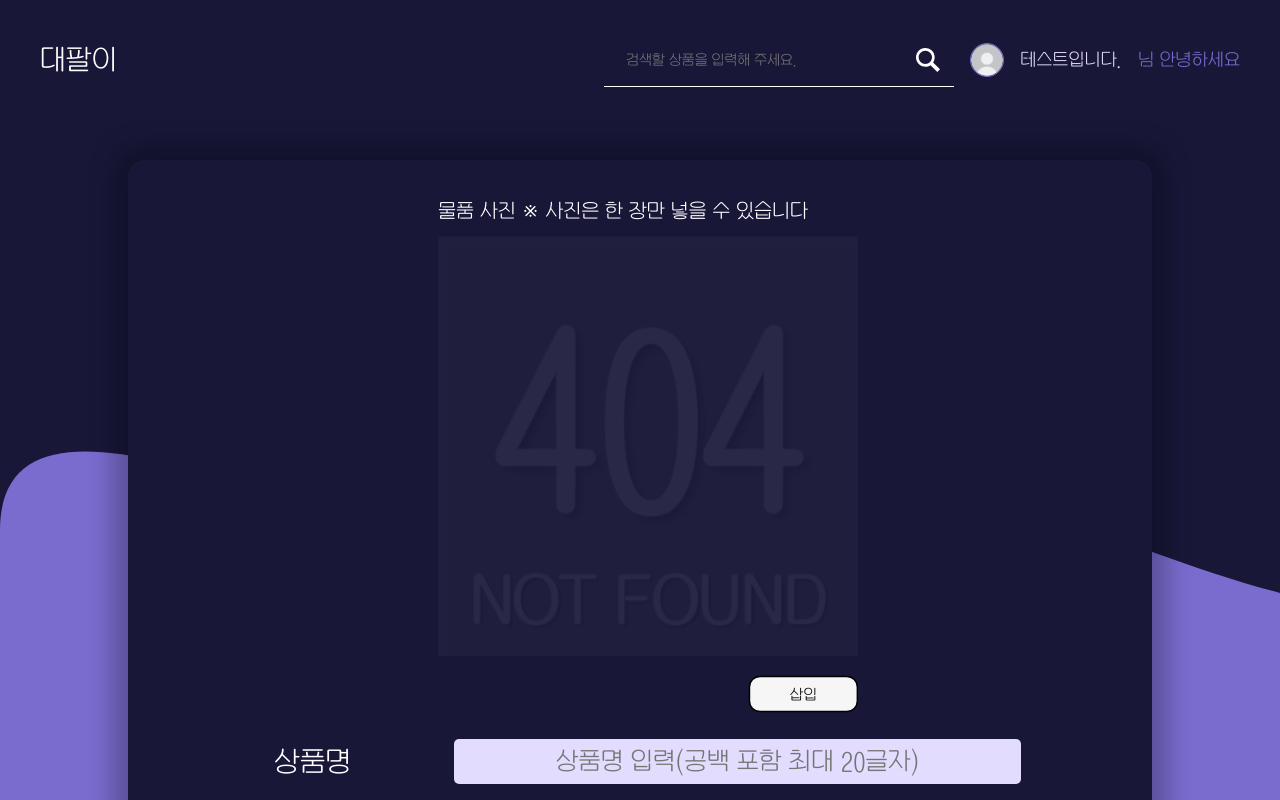
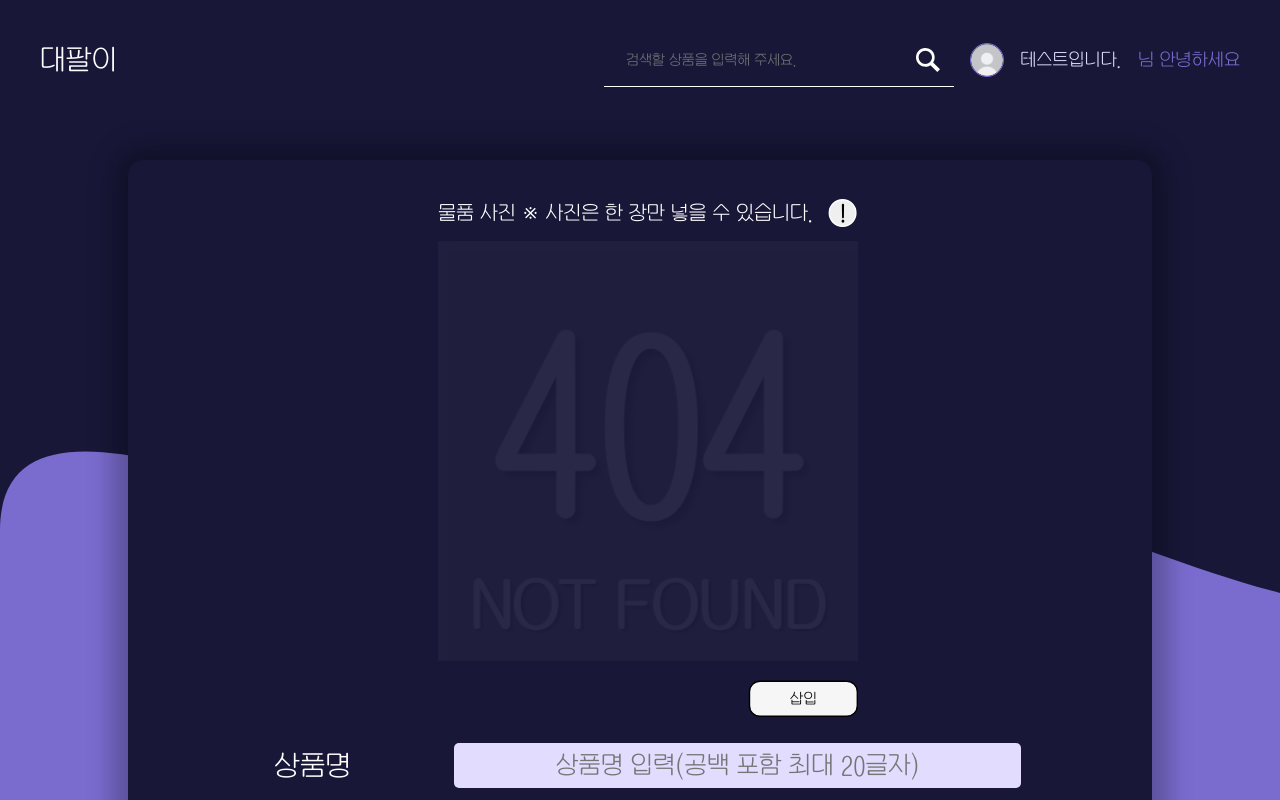
Before and after one commit to 2023-kodomo/fronEnd, a React (Create React App) app: page /Posting in a window 1280 px wide. Shown: the top 800 px of the page. Built offline with nearby package versions, Linux system fonts and the light colour scheme; no server answers.

Commit message:
Auto stash before merge of "main" and "origin/main"

```diff
--- a/src/components/postingpage/PostingPageComponent.jsx
+++ b/src/components/postingpage/PostingPageComponent.jsx
@@ -10,6 +10,7 @@ const PostingPageComponent = () => {
   const [text, setText] = useState("");
   const [explain, setExplain] = useState("");
   const [frees, setFrees] = useState(false);
+  const [isPosting, setIsPosting] = useState(false);
   const maxLength = 11;
   const handleImageUpload = () => {
     const fileInput = document.getElementById("fileInput");
@@ -24,6 +25,11 @@ const PostingPageComponent = () => {
       setImage(URL.createObjectURL(selectedImage));
     }
   };
+  const handleViewCaution = () => {
+    alert(
+      "삭제했던 같은 이미지를 재삽입하려면 다른 이미지를 임시 삽입한 후\n삭제했던 이미지를 재삽입해야 합니다."
+    );
+  };
   const handlePstCancel = () => {
     setIsPostingCancel(false);
   };
@@ -31,6 +37,9 @@ const PostingPageComponent = () => {
     setIsPostingCancel(true);
   };
   const handleCancel = () => {
+    window.location.href = "./";
+  };
+  const handlePostUp = () => {
     window.location.href = "./";
   };
   const handleTitleChange = (e) => {
@@ -67,10 +76,17 @@ const PostingPageComponent = () => {
   const handleFreeCheck = () => {
     if (inputValue == "0" || inputValue == "NaN") {
       setFrees(true);
-    } else setFrees(false);
+      setIsPosting(false);
+    } else {
+      setFrees(false);
+      setIsPosting(true);
+    }
   };
   const handleFreeCancel = () => {
     setFrees(false);
+  };
+  const handlePostCancel = () => {
+    setIsPosting(false);
   };
   return (
     <>
@@ -83,7 +99,8 @@ const PostingPageComponent = () => {
                 <PostingField>
                   <ImgBox>
                     <ImgSpan>
-                      물품 사진 ※ 사진은 한 장만 넣을 수 있습니다
+                      물품 사진 ※ 사진은 한 장만 넣을 수 있습니다.
+                      <Caution onClick={handleViewCaution}>!</Caution>
                     </ImgSpan>
                     {image ? (
                       <PostingImg src={image} alt="" />
@@ -174,10 +191,23 @@ const PostingPageComponent = () => {
             <CancelBackground onClick={handleFreeCancel}>
               <CancelContent>
                 <CancelTitle>무료나눔으로 하시겠습니까?</CancelTitle>
-                <CancelCheckButton onClick={handleCancel}>
+                <CancelCheckButton onClick={handlePostUp}>
                   확인
                 </CancelCheckButton>
                 <CancelCancelButton onClick={handleFreeCancel}>
+                  닫기
+                </CancelCancelButton>
+              </CancelContent>
+            </CancelBackground>
+          )}
+          {isPosting && (
+            <CancelBackground onClick={handlePostCancel}>
+              <CancelContent>
+                <CancelTitle>상품을 등록하시겠습니까?</CancelTitle>
+                <CancelCheckButton onClick={handlePostUp}>
+                  확인
+                </CancelCheckButton>
+                <CancelCancelButton onClick={handlePostCancel}>
                   닫기
                 </CancelCancelButton>
               </CancelContent>
@@ -671,4 +701,21 @@ const CancelCancelButton = styled.button`
   }
 `;
 
+const Caution = styled.button`
+  margin-left: 10px;
+  width: 20px;
+  height: 20px;
+  border-radius: 50%;
+  border: 1px solid #ffffff;
+  background-color: ##f6f6f6;
+  font-size: 16px;
+  font-family: inherit;
+  font-weight: bold;
+  transition: transform 0.2s ease;
+  &:hover {
+    transform: scale(1.1);
+    cursor: pointer;
+  }
+`;
+
 export default PostingPageComponent;
```
